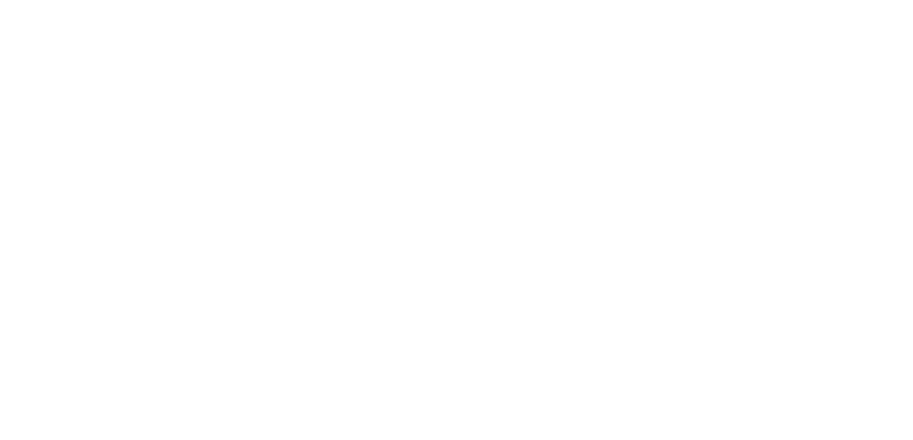
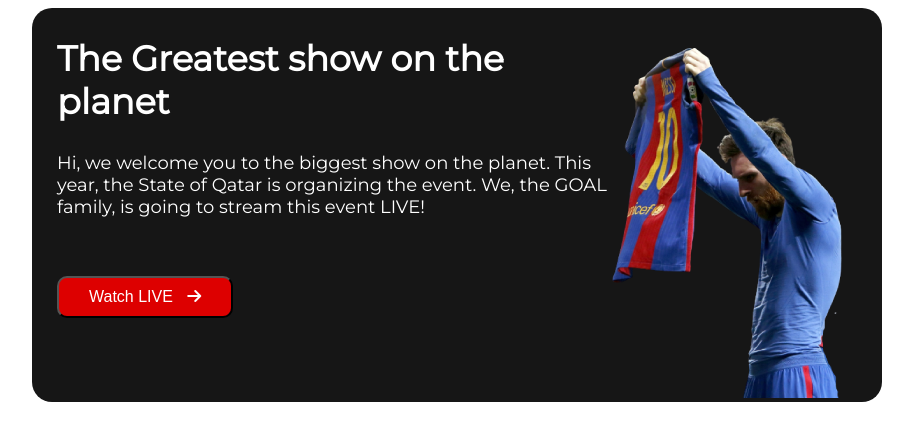
Before and after one commit to hasibulhasan44/Assignment-2, a plain HTML site: page index.html in a window 1280 px wide. Shown: the whole page, without its empty margins (183-1096 px from the left). Drawn offline with Linux system fonts and the light colour scheme.

Commit message:
header section done

```diff
--- a/index.html
+++ b/index.html
@@ -4,9 +4,36 @@
     <meta charset="UTF-8">
     <meta http-equiv="X-UA-Compatible" content="IE=edge">
     <meta name="viewport" content="width=device-width, initial-scale=1.0">
+    <!-------------------
+        Font awesome kit
+     -------------------->
+     <script src="https://kit.fontawesome.com/01f83f690d.js" crossorigin="anonymous"></script>
+     <!--------------
+        Stylesheet
+    ----------------->
+    <link rel="stylesheet" href="style.css">
     <title>Document</title>
 </head>
 <body>
-
+    <header>
+        <section class="section-area">
+            <div class="header">
+                <div class="header-area">
+                    <div class="header-area-text">
+                        <h1 class="header-area-h1">
+                            The Greatest show on the planet
+                        </h1>
+                        <p class="header-area-p">
+                            Hi, we welcome you to the biggest show on the planet. This year, the State of Qatar is organizing the event. We, the GOAL family, is going to stream this event LIVE!
+                        </p>
+                        <button class="header-area-button">Watch LIVE <i class="fa-solid fa-arrow-right"></i></button>
+                    </div>
+                    <div class="header-area-image">
+                        <img src="images/assets/Banner Image.png" alt="" class="header-area-image">
+                    </div>
+                </div>
+            </div>
+        </section>
+    </header>
 </body>
 </html>
--- a/style.css
+++ b/style.css
@@ -0,0 +1,52 @@
+/*---------------
+    Google fonts
+-----------------*/
+@import url('https://fonts.googleapis.com/css2?family=Montserrat&display=swap');
+/*-----------------
+    Common styles
+-------------------*/
+body{
+    font-family: 'Montserrat', sans-serif;
+}
+.section-area{
+    margin-bottom: 74px;
+}
+h1{
+    font-size: 35px;
+    font-weight: 700;
+}
+p{
+    font-size: 18px;
+}
+/*----------------------
+    Header area styles
+------------------------*/
+.header{
+    display: flex;
+    justify-content: center;
+}
+.header-area{
+    width: 850px;
+    display: flex;
+    border-radius: 20px;
+    background-color: #161616;
+}
+.header-area-text{
+    color: white;
+    padding-left: 25px;
+}
+.header-area-button{
+    margin-top: 40px;
+    font-size: 16px;
+    border-radius: 10px;
+    padding: 10px 30px;
+    color: white;
+    background-color: #DD0000;
+}
+.fa-arrow-right{
+    padding-left: 10px;
+}
+.header-area-image{
+    padding-top: 20px;
+    padding-right: 20px;
+}
```
Also changed, not shown: images/assets/Banner Image.png (added), images/assets/Blog Image.png (added), images/assets/Chat Icon.png (added), images/assets/Flag.png (added), images/assets/Time Icon.png (added), images/assets/germany Flag.png (added).
